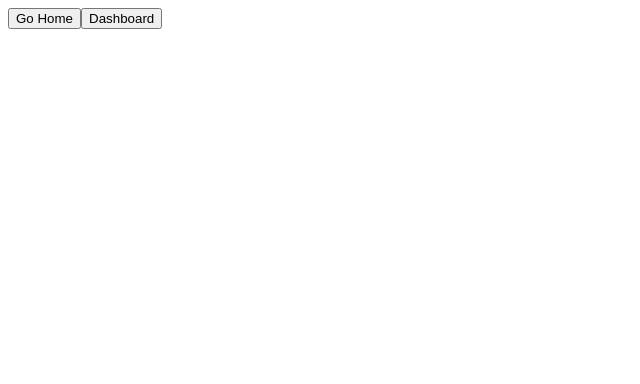
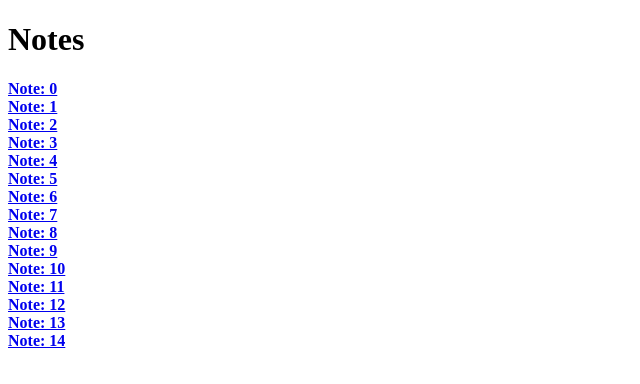
Before and after one commit to imrebartis/nextjs-22-two, a Next.js app: page /notes in a window 1280 px wide. Shown: the top 384 px of the page, without its empty margins (0-640 px from the left). Built offline with nearby package versions, Linux system fonts and the light colour scheme.

Commit message:
page navigation with the link component

```diff
--- a/pages/notes/index.jsx
+++ b/pages/notes/index.jsx
@@ -1,17 +1,25 @@
+// pages/notes/index.jsx
 import React from 'react'
-import { useRouter } from 'next/router'
+import Link from 'next/link'
 
 export default () => {
-  const router = useRouter()
-  const id = 2
+  const notes = new Array(15)
+    .fill(1)
+    .map((e, i) => ({ id: i, title: `Note: ${i}` }))
 
   return (
     <div>
-      <button onClick={(e) => router.push('/')}>Go Home</button>
+      <h1>Notes</h1>
 
-      <button onClick={(e) => router.push('/user/[id]', `/user/${id}`)}>
-        Dashboard
-      </button>
+      {notes.map((note) => (
+        <div key={note.id}>
+          <Link href="/notes/[id]" as={`/notes/${note.id}`}>
+            <a>
+              <strong>{note.title}</strong>
+            </a>
+          </Link>
+        </div>
+      ))}
     </div>
   )
 }
```
